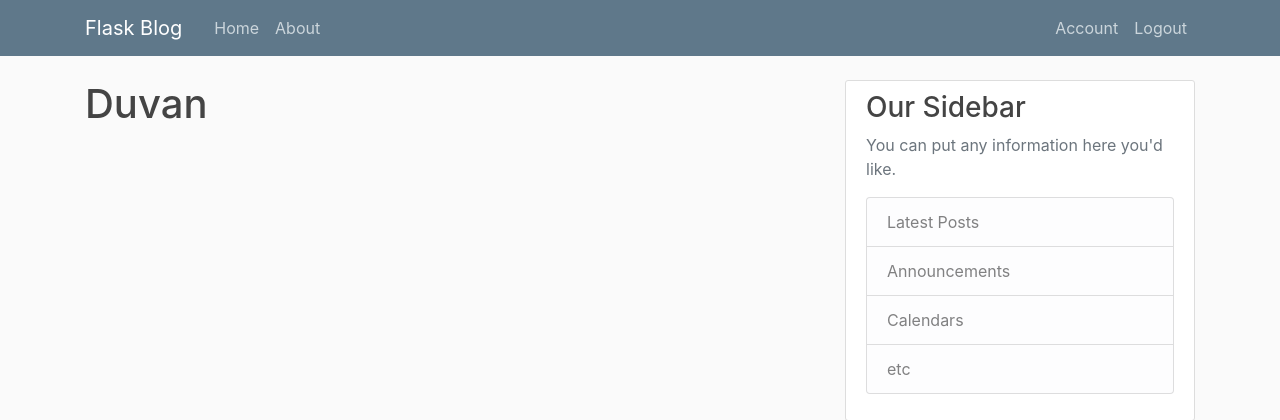
After one commit to DuvanSGF/Flask-App, a Flask app: page /account in a window 1280 px wide. The commit adds this page. Shown: the top 420 px of the page. Run offline with Flask 2, Linux system fonts and the light colour scheme; a user stored in the database is signed in; some libraries are stand-ins or nearby versions.

Commit message:
Usuario autenticado: Login & register, vistas protegidas.

```diff
--- a/flaskblog/__init__.py
+++ b/flaskblog/__init__.py
@@ -1,12 +1,15 @@
 from flask import Flask
 from flask_sqlalchemy import SQLAlchemy
 from flask_bcrypt import Bcrypt
+from flask_login import LoginManager
 
 app = Flask(__name__)
 app.config['SECRET_KEY'] = '272a7b7e4ed18c81ffe7039857892bab'
 app.config['SQLALCHEMY_DATABASE_URI'] = 'sqlite:///site.db'
 db = SQLAlchemy(app)
 bcrypt = Bcrypt(app)
-
+login_manager = LoginManager(app)
+login_manager.login_view = 'login'
+login_manager.login_message_category = 'info'
 
 from flaskblog import routes
--- a/flaskblog/routes.py
+++ b/flaskblog/routes.py
@@ -1,17 +1,17 @@
-from flask import render_template, url_for, flash, redirect
+from flask import render_template, url_for, flash, redirect, request
 from flaskblog import app, db, bcrypt
 from flaskblog.forms import RegistrationForm, LoginForm
 from flaskblog.models import User, Post
-
+from flask_login import login_user, current_user, logout_user, login_required
 
 
 
 posts = [
     {
         'author': 'Ing. Duvan Mejia',
-        'title': 'Blog Post 1',
-        'content': 'Coffe',
-        'data_posted': 'August 31, 2018'
+        'title': 'Learning Flask',
+        'content': 'Deep Learning',
+        'data_posted': 'October 31, 2018'
     },
     {
         'author': 'Steve Jobs',
@@ -33,6 +33,8 @@ def about():
 
 @app.route("/register", methods=['GET', 'POST'])
 def register():
+    if current_user.is_authenticated:
+        return redirect(url_for('home'))
     form = RegistrationForm()
     if form.validate_on_submit():
         hashed_password = bcrypt.generate_password_hash(form.password.data).decode('utf-8')
@@ -46,11 +48,25 @@ def register():
 
 @app.route("/login", methods=['GET', 'POST'])
 def login():
+    if current_user.is_authenticated:
+        return redirect(url_for('home'))
     form = LoginForm()
     if form.validate_on_submit():
-        if form.email.data == 'admin@blog.com' and form.password.data == 'password':
-            flash('You have been logged in!', 'success')
-            return redirect(url_for('home'))
+        user = User.query.filter_by(email=form.email.data).first()
+        if user and bcrypt.check_password_hash(user.password, form.password.data):
+            login_user(user, remember=form.remember.data)
+            next_page = request.args.get('next')
+            return redirect(next_page) if next_page else redirect(url_for('home'))
         else:
             flash('Login Unsuccessful. Please check username and password', 'danger')
     return render_template('login.html', title='Login', form=form)
+
+@app.route("/logout")
+def logout():
+    logout_user()
+    return redirect(url_for('home'))
+
+@app.route("/account")
+@login_required
+def account():
+    return render_template('account.html', title='Account')
--- /dev/null
+++ b/flaskblog/templates/account.html
@@ -0,0 +1,4 @@
+{% extends "layout.html"%}
+{% block content %}
+  <h1>{{ current_user.username }}</h1>
+{% endblock content %}
--- a/flaskblog/templates/layout.html
+++ b/flaskblog/templates/layout.html
@@ -30,8 +30,13 @@
             </div>
             <!-- Navbar Right Side -->
             <div class="navbar-nav">
-              <a class="nav-item nav-link" href="{{ url_for('login') }}">Login</a>
-              <a class="nav-item nav-link" href="{{ url_for('register') }}">Register</a>
+              {% if current_user.is_authenticated %}
+              <a class="nav-item nav-link" href="{{ url_for('account') }}">Account</a>
+                <a class="nav-item nav-link" href="{{ url_for('logout') }}">Logout</a>
+              {% else %}
+                <a class="nav-item nav-link" href="{{ url_for('login') }}">Login</a>
+                <a class="nav-item nav-link" href="{{ url_for('register') }}">Register</a>
+              {% endif %}
             </div>
           </div>
         </div>
```
Also changed, not shown: flaskblog/models.py (+7 -2 lines).
